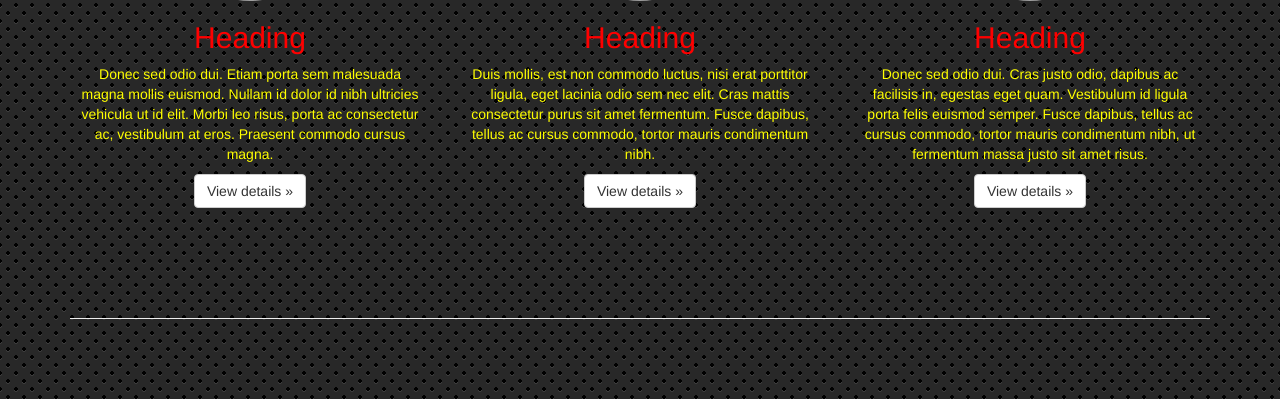
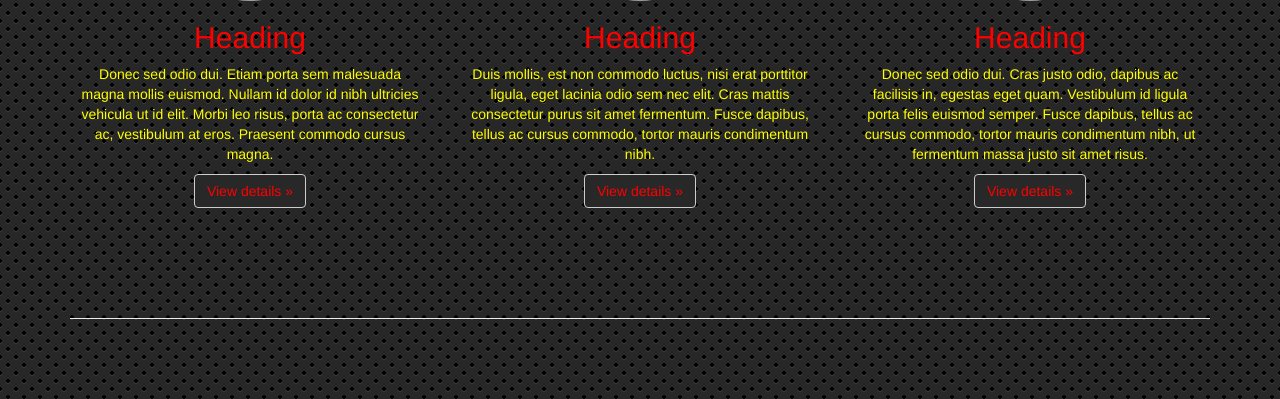
Before and after one commit to global77/coursera, a PHP site: page / in a window 1280 px wide. Shown: the part 699-1098 px from the top of the page. Run offline with PHP 8.4, Linux system fonts and the light colour scheme; grey boxes are pictures that could not be loaded.

Commit message:
1112
Signed-off-by: global77 <otss@ukr.net>

```diff
--- a/css/main.css
+++ b/css/main.css
@@ -4,11 +4,14 @@ h1, h2, h3{
 }
 body{
 	color: yellow;
-	    background: radial-gradient(black 15%, transparent 16%) 0 0,
- radial-gradient(black 15%, transparent 16%) 8px 8px,
- radial-gradient(rgba(255,255,255,.1) 15%, transparent 20%) 0 1px,
- radial-gradient(rgba(255,255,255,.1) 15%, transparent 20%) 8px 9px;
-    background-image: radial-gradient(black 15%, transparent 16%), radial-gradient(black 15%, transparent 16%), radial-gradient(rgba(255, 255, 255, 0.0980392) 15%, transparent 20%), radial-gradient(rgba(255, 255, 255, 0.0980392) 15%, transparent 20%);
+	background: radial-gradient(black 15%, transparent 16%) 0 0,
+				 	radial-gradient(black 15%, transparent 16%) 8px 8px,
+				 	radial-gradient(rgba(255,255,255,.1) 15%, transparent 20%) 0 1px,
+				 	radial-gradient(rgba(255,255,255,.1) 15%, transparent 20%) 8px 9px;
+    background-image: radial-gradient(black 15%, transparent 16%),
+				    radial-gradient(black 15%, transparent 16%),
+				    radial-gradient(rgba(255, 255, 255, 0.0980392) 15%, transparent 20%),
+				    radial-gradient(rgba(255, 255, 255, 0.0980392) 15%, transparent 20%);
     background-position-x: 0px, 8px, 0px, 8px;
     background-position-y: 0px, 8px, 1px, 9px;
     background-size: 16px 16px;
@@ -17,8 +20,7 @@ body{
     background-attachment: initial, initial, initial, initial;
     background-origin: initial, initial, initial, initial;
     background-clip: initial, initial, initial, initial;
-    background-color: #282828;
-    background-color: #282828;
+    background-color: #272727;
     background-size: 16px 16px;
 }
 .social_section{
@@ -35,3 +37,7 @@ body{
 #menu_control {
 	font-size: 21px;
 }
+.btn_detail{
+	background: #282828;
+	color: red;
+}
--- a/index.html
+++ b/index.html
@@ -181,19 +181,19 @@ http://eax.me/git-commands/-->
           <img class="img-circle" src="http://lorempixel.com/g/200/200/people" alt="Generic placeholder image" width="140" height="140">
           <h2>Heading</h2>
           <p>Donec sed odio dui. Etiam porta sem malesuada magna mollis euismod. Nullam id dolor id nibh ultricies vehicula ut id elit. Morbi leo risus, porta ac consectetur ac, vestibulum at eros. Praesent commodo cursus magna.</p>
-          <p><a class="btn btn-default" href="#" role="button">View details &raquo;</a></p>
+          <p><a class="btn btn-default btn_detail" href="#" role="button">View details &raquo;</a></p>
         </div><!-- /.col-lg-4 -->
         <div class="col-lg-4">
           <img class="img-circle" src="http://lorempixel.com/200/200/people" alt="Generic placeholder image" width="140" height="140">
           <h2>Heading</h2>
           <p>Duis mollis, est non commodo luctus, nisi erat porttitor ligula, eget lacinia odio sem nec elit. Cras mattis consectetur purus sit amet fermentum. Fusce dapibus, tellus ac cursus commodo, tortor mauris condimentum nibh.</p>
-          <p><a class="btn btn-default" href="#" role="button">View details &raquo;</a></p>
+          <p><a class="btn btn-default btn_detail" href="#" role="button">View details &raquo;</a></p>
         </div><!-- /.col-lg-4 -->
         <div class="col-lg-4">
           <img class="img-circle" src="http://lorempixel.com/200/199/people" alt="Generic placeholder image" width="140" height="140">
           <h2>Heading</h2>
           <p>Donec sed odio dui. Cras justo odio, dapibus ac facilisis in, egestas eget quam. Vestibulum id ligula porta felis euismod semper. Fusce dapibus, tellus ac cursus commodo, tortor mauris condimentum nibh, ut fermentum massa justo sit amet risus.</p>
-          <p><a class="btn btn-default" href="#" role="button">View details &raquo;</a></p>
+          <p><a class="btn btn-default btn_detail" href="#" role="button">View details &raquo;</a></p>
         </div><!-- /.col-lg-4 -->
       </div><!-- /.row -->
 
```
Also changed, not shown: img/favicon.gif (added), img/favicon.ico, img/favicon.png (added), img/favicon1.ico (added), img/old_favicon.ico (added).
